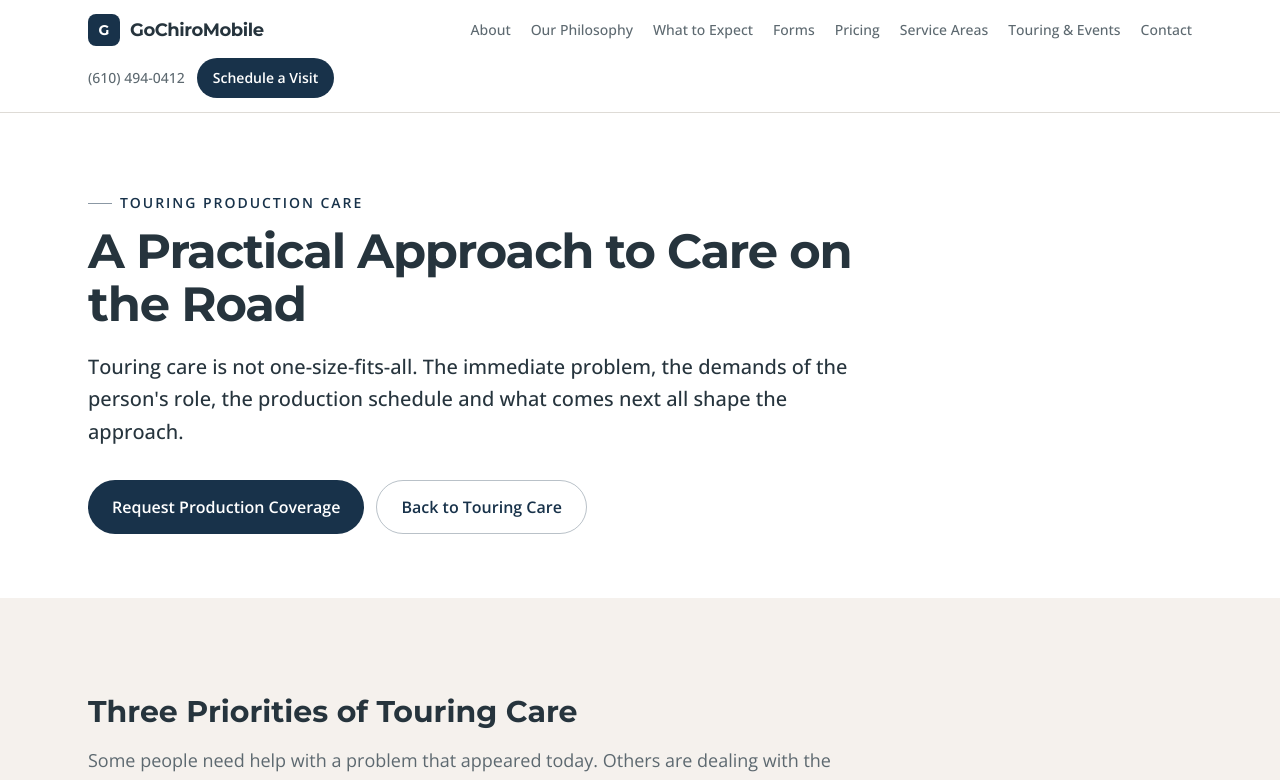
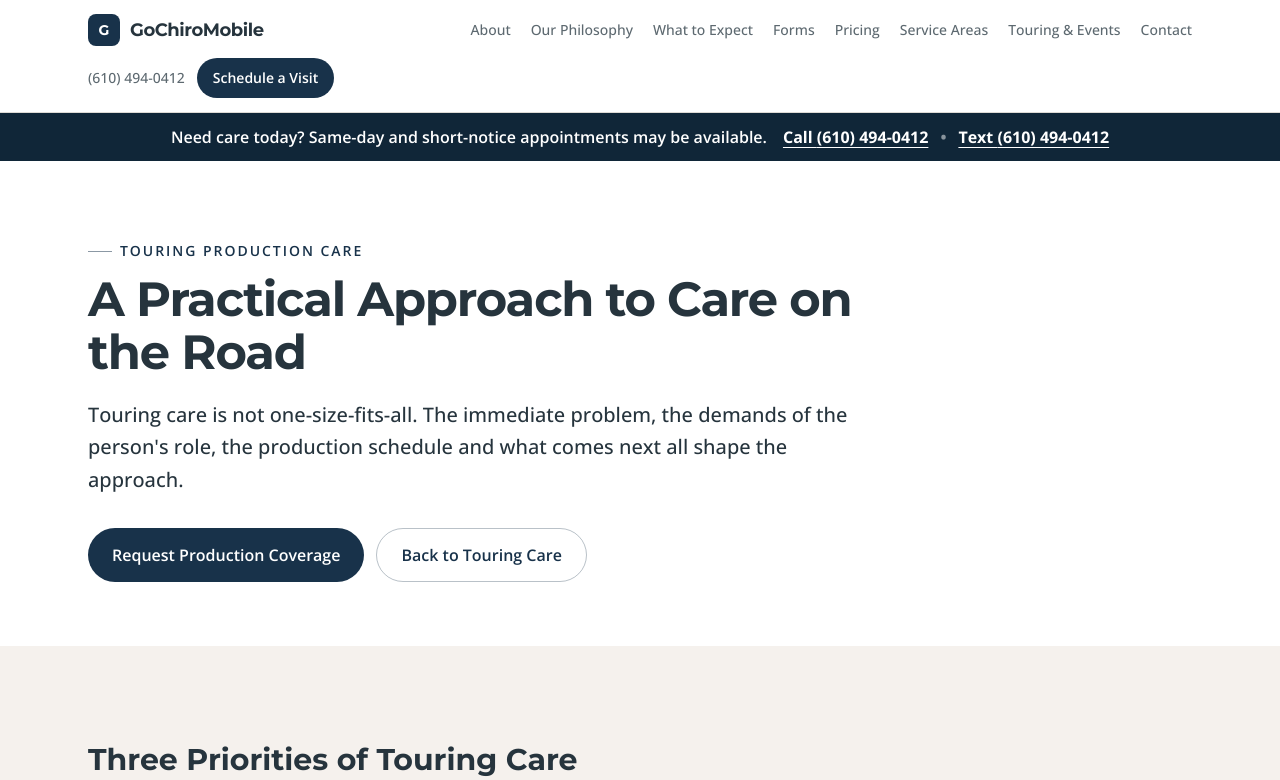
Before and after one commit to mybackcracker/gochiro-platform, a Next.js app: page /touring-production-care/care-approach in a window 1280 px wide. Shown: the top 780 px of the page. Built offline with nearby package versions, Linux system fonts and the light colour scheme.

Commit message:
Add short-notice care banner to touring pages

```diff
--- /dev/null
+++ b/app/(marketing)/touring-production-care/layout.tsx
@@ -0,0 +1,29 @@
+import type { ReactNode } from "react";
+import { Container } from "@/components/ui";
+import { BUSINESS_PHONE } from "@/lib/gochiro";
+
+const PHONE_DIGITS = BUSINESS_PHONE.replace(/\D/g, "");
+
+export default function TouringProductionCareLayout({ children }: { children: ReactNode }) {
+  return (
+    <>
+      <div className="bg-navy-dark text-white">
+        <Container className="flex flex-col gap-2 py-3 text-center sm:flex-row sm:items-center sm:justify-center sm:gap-4 sm:text-left">
+          <p className="text-sm font-semibold sm:text-base">
+            Need care today? Same-day and short-notice appointments may be available.
+          </p>
+          <div className="flex flex-wrap items-center justify-center gap-x-3 gap-y-1 text-sm font-bold sm:text-base">
+            <a className="underline underline-offset-4 hover:text-white/80" href={`tel:${PHONE_DIGITS}`}>
+              Call {BUSINESS_PHONE}
+            </a>
+            <span className="text-white/50" aria-hidden>•</span>
+            <a className="underline underline-offset-4 hover:text-white/80" href={`sms:${PHONE_DIGITS}`}>
+              Text {BUSINESS_PHONE}
+            </a>
+          </div>
+        </Container>
+      </div>
+      {children}
+    </>
+  );
+}
```
